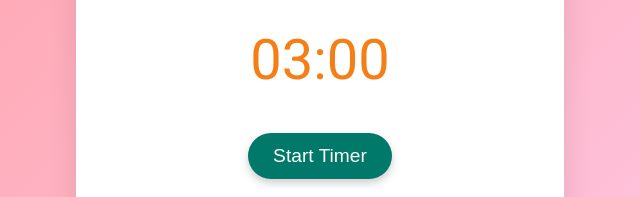
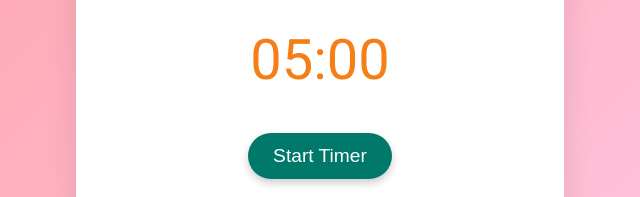
Before and after one commit to SuhaniPatel88/S2L, a plain HTML site: page index.html in a window 1280 px wide. Shown: the part 337-534 px from the top of the page, 320-960 px from the left. Drawn offline with Linux system fonts and the light colour scheme.

Commit message:
Update index.html

```diff
--- a/index.html
+++ b/index.html
@@ -9,7 +9,7 @@
 <body>
     <div class="container">
         <h1>Elocution Competition Timer</h1>
-        <div id="timer" class="timer">03:00</div>
+        <div id="timer" class="timer">05:00</div>
         <button id="startButton" class="btn" onclick="startTimer()">Start Timer</button>
         <button id="resetButton" class="btn hidden" onclick="resetTimer()">Reset Timer</button>
     </div>
```
